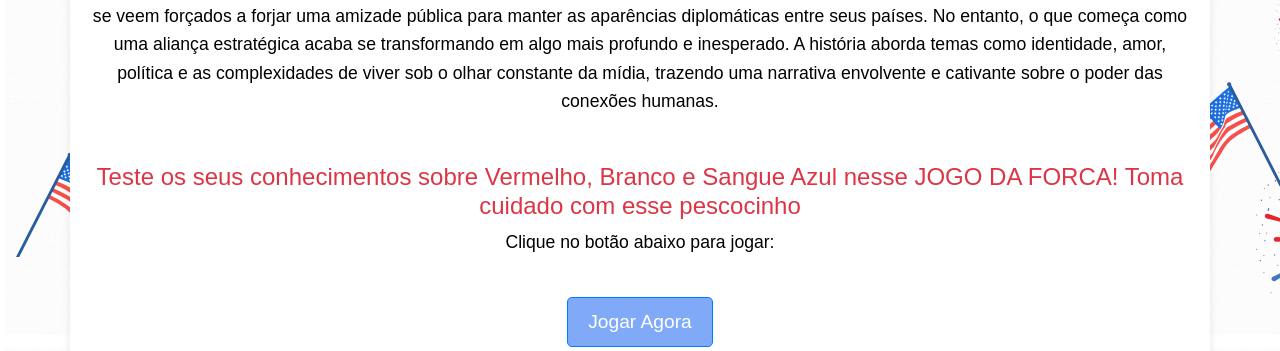
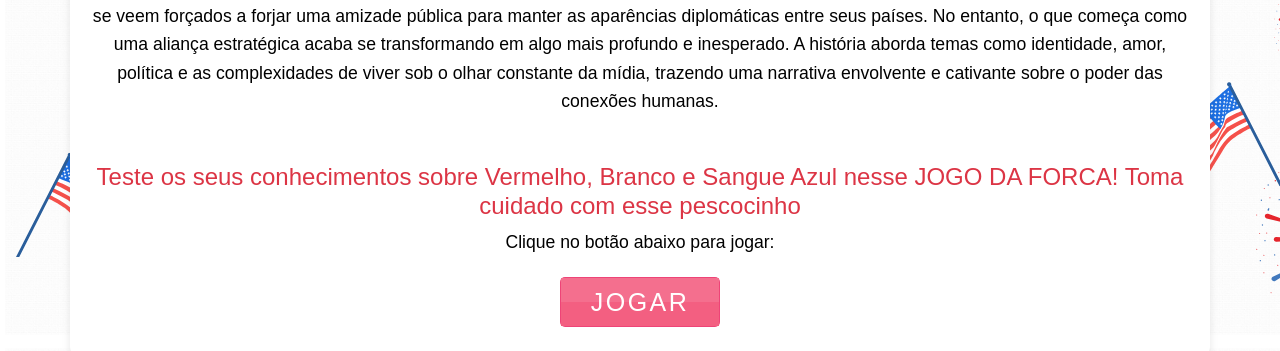
Before and after one commit to SofiaTresse/JogoDaForca, a plain HTML site: page index.html in a window 1280 px wide. Shown: the part 621-972 px from the top of the page. Drawn offline with nearby package versions, Linux system fonts and the light colour scheme.

Commit message:
24/09/2024
sajs

```diff
--- a/index.html
+++ b/index.html
@@ -4,6 +4,7 @@
     <meta charset="UTF-8">
     <meta name="viewport" content="width=device-width, initial-scale=1.0">
     <title>Vermelho, Branco e Sangue Azul!</title>
+    <meta http-equiv="X-UA-Compatible" content="IE=edge">
     <link rel="stylesheet" href="https://stackpath.bootstrapcdn.com/bootstrap/4.5.2/css/bootstrap.min.css">
     <link rel="stylesheet" href="./static/css/index.css">
     <link rel="stylesheet" href="https://fonts.googleapis.com/css?family=Abril+Fatface|Poppins">
@@ -27,7 +28,10 @@
 
         <h4 class="mt-5">Teste os seus conhecimentos sobre Vermelho, Branco e Sangue Azul nesse JOGO DA FORCA! Toma cuidado com esse pescocinho</h4>
         <p>Clique no botão abaixo para jogar:</p>
-        <a href="./pages/forca.html" class="btn btn-primary btn-lg btn-play">Jogar Agora</a>
+
+        <div class="botaogay">
+        <a href="./pages/forca.html"><span>Jogar Agora</span></a>
+    </div>
     </main>
 
     <div class="rosa-faixa">
--- a/static/css/forca.css
+++ b/static/css/forca.css
@@ -85,21 +85,42 @@ p {
 }
 
 /* Estilos para o botão de jogar */
-.btn-play {
-    background-color: #80aaf8;
-    color: #fff;
-    font-size: 1.2em;
+.botoes {
+    display: flex;
+    justify-content: center; /* Centraliza os botões */
+    gap: 10px; /* Espaço entre os botões */
+}
+
+.btn {
+    background-color: #eca4b4; /* Azul */
+    color: #ffffff;
+    font-size: 1.1em;
     padding: 10px 20px;
     text-align: center;
     border-radius: 5px;
     text-decoration: none;
-    transition: background-color 0.3s ease;
+    transition: background-color 0.3s ease, transform 0.3s ease;
     display: inline-block;
-    margin: 20px auto; /* Centraliza o botão */
+    border: none;
 }
 
-.btn-play:hover {
-    background-color: #eb7070;
+.btn:hover {
+    background-color: #d95c77; /* Azul mais escuro no hover */
+    transform: scale(1.05); /* Leve aumento no hover */
+    box-shadow: 0 4px 8px rgba(0, 0, 0, 0.1); /* Adiciona sombra no hover */
+}
+
+.btn:active {
+    transform: scale(0.98); /* Leve redução ao clicar */
+    background-color: #c41c40; /* Azul ainda mais escuro ao clicar */
+}
+
+.btn-tertiary {
+    background-color: #67b5f9; /* Cor cinza para o botão "Voltar" */
+}
+
+.btn-tertiary:hover {
+    background-color: #08558f; /* Cinza mais escuro no hover */
 }
 
 /* Estilos para a imagem sobre a faixa */
--- a/static/css/index.css
+++ b/static/css/index.css
@@ -7,6 +7,7 @@ body {
     color: #000000;
 
 }
+
 
 /* Estilos para o cabeçalho */
 header {
@@ -18,10 +19,13 @@ header {
 }
 
 header img {
-    width: 58%;
-    height: 200px;
-    object-fit: cover; /* Mantém a imagem dentro da faixa sem distorção */
+    width: 58%; /* A largura da imagem */
+    height: auto; /* Mantém a proporção */
+    max-width: 100%; /* Garante que a imagem não exceda o tamanho do container */
+    display: block; /* Remove qualquer espaço extra ao redor da imagem */
+    margin: 0 auto; /* Centraliza horizontalmente */
 }
+
 
 /* Estilos para o conteúdo principal */
 main {
@@ -39,6 +43,15 @@ section h1, h2, h3, h4 {
 
 h1 {
     font-family: 'Abril Fatface', serif;
+    background-image: linear-gradient(to bottom, rgb(255, 0, 0), rgb(248, 90, 90), rgb(4, 59, 223));
+
+
+    background-clip: text;
+    -webkit-background-clip: text;
+
+
+    -webkit-text-fill-color: transparent;
+
     color: #d40318;
 }
 
@@ -47,7 +60,7 @@ h2 {
     font-size: 2.5em;
     font-weight: bold;
     margin-bottom: 20px;
-    color: #007bff;
+    color: #de0606;
 }
 
 h3 {
@@ -72,23 +85,140 @@ p {
 }
 
 /* Estilos para o botão de jogar */
-.btn-play {
-    background-color: #80aaf8;
-    color: #fff;
-    font-size: 1.2em;
-    padding: 10px 20px;
+
+
+.botaogay {
+    display: flex;
+    flex-direction: column;
+    gap: 20px;
+    justify-content: center;
+    align-items: center;
+  }
+
+  a {
+    position: relative;
+    width: 160px;
+    height: 50px;
+    line-height: 48px;
+    background: #ee4477;
+    text-transform: uppercase;
+    font-size: 25px;
     text-align: center;
+    letter-spacing: 0.1em;
+    text-decoration: none;
+    transition: 0.5s;
     border-radius: 5px;
-    text-decoration: none;
-    transition: background-color 0.3s ease;
-    display: inline-block;
-    margin: 20px auto; /* Centraliza o botão */
-}
+        }
 
-.btn-play:hover {
-    background-color: #eb7070;
-}
+  a span {
+    position: absolute;
+    display: block;
+    top: 1px;
+    left: 1px;
+    right: 1px;
+    bottom: 1px;
+    text-align: center;
+    background: #f35f81;
+    color: rgb(255, 255, 255);
+    transition: 0.5s;
+  }
 
+  a:hover span {
+    color: rgba(255, 255, 255, 1);
+  }
+
+  a span::before {
+    content: "";
+    position: absolute;
+    top: 0;
+    left: 0;
+    width: 100%;
+    height: 50%;
+    background: rgba(255, 255, 255, 0.1);
+    z-index: 10;
+  }
+
+  a::before {
+    content: "";
+    position: absolute;
+    top: 0;
+    left: 0;
+    width: 100%;
+    height: 100%;
+    background: linear-gradient(
+      45deg,
+      #c0392b,
+      #f39c12,
+      #f1c40f,
+      #2ecc71,
+      #3498db,
+      #2980b9,
+      #9b59b6,
+      #8e44ad,
+      #c0392b,
+      #f39c12,
+      #f1c40f,
+      #2ecc71,
+      #3498db,
+      #2980b9,
+      #9b59b6,
+      #8e44ad
+    );
+    background-size: 400%;
+    opacity: 0;
+    transition: 2.5s;
+    animation: eff 20s linear infinite;
+  }
+
+  a:hover::before,
+  a:hover::after {
+    opacity: 1;
+  }
+
+  a::after {
+    content: "";
+    position: absolute;
+    top: 0;
+    left: 0;
+    width: 100%;
+    height: 100%;
+    background: linear-gradient(
+      45deg,
+      #c0392b,
+      #f39c12,
+      #f1c40f,
+      #2ecc71,
+      #3498db,
+      #2980b9,
+      #9b59b6,
+      #8e44ad,
+      #c0392b,
+      #f39c12,
+      #f1c40f,
+      #2ecc71,
+      #3498db,
+      #2980b9,
+      #9b59b6,
+      #8e44ad
+    );
+    background-size: 400%;
+    opacity: 0;
+    filter: blur(20px);
+    transition: 0.5s;
+    animation: eff 20s ease infinite;
+  }
+
+  @keyframes eff {
+    0% {
+      background-position: 0 0;
+    }
+    50% {
+      background-position: 400% 0;
+    }
+    100% {
+      background-position: 0 0;
+    }
+  }
 /* Estilos para a imagem sobre a faixa */
 .rosa-faixa {
     background-color: #eca4b4;
```
Also changed, not shown: pages/forca.html (+1 -0 lines).
